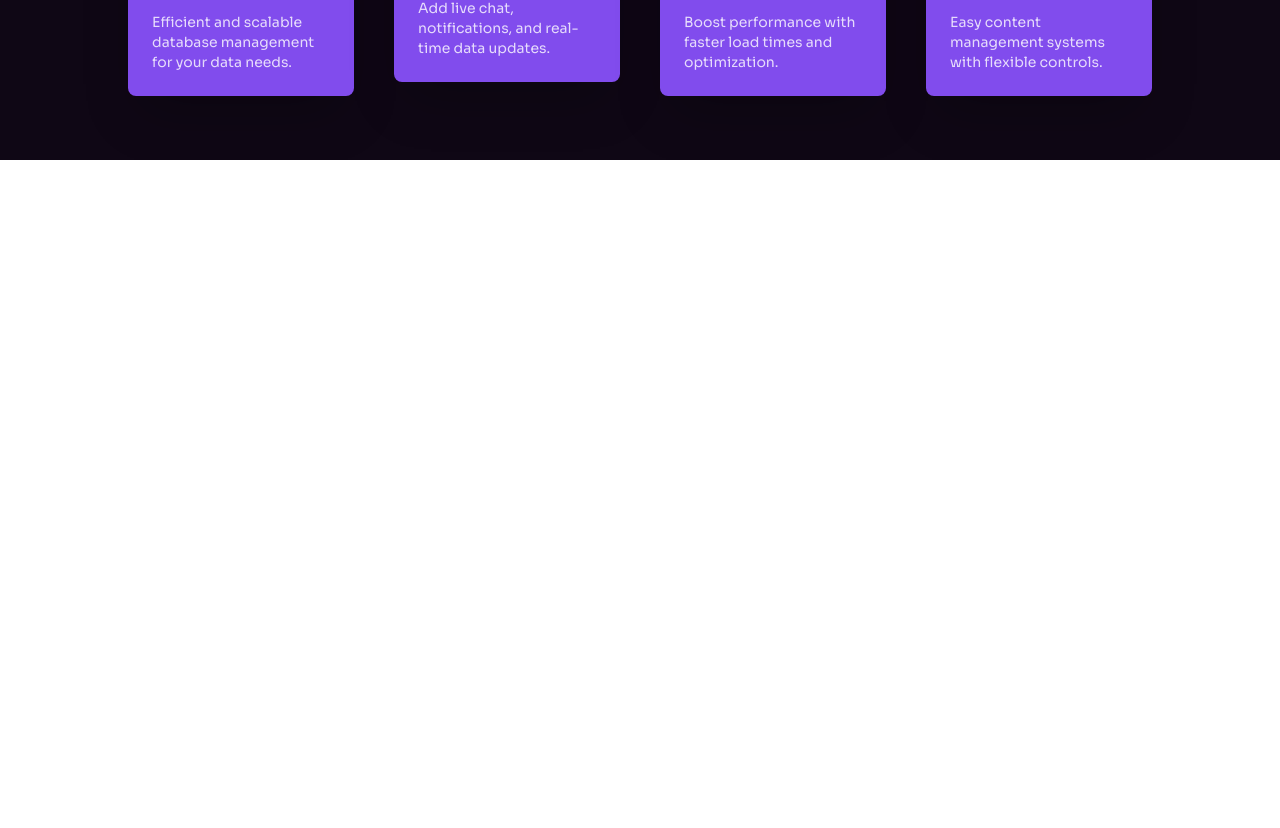
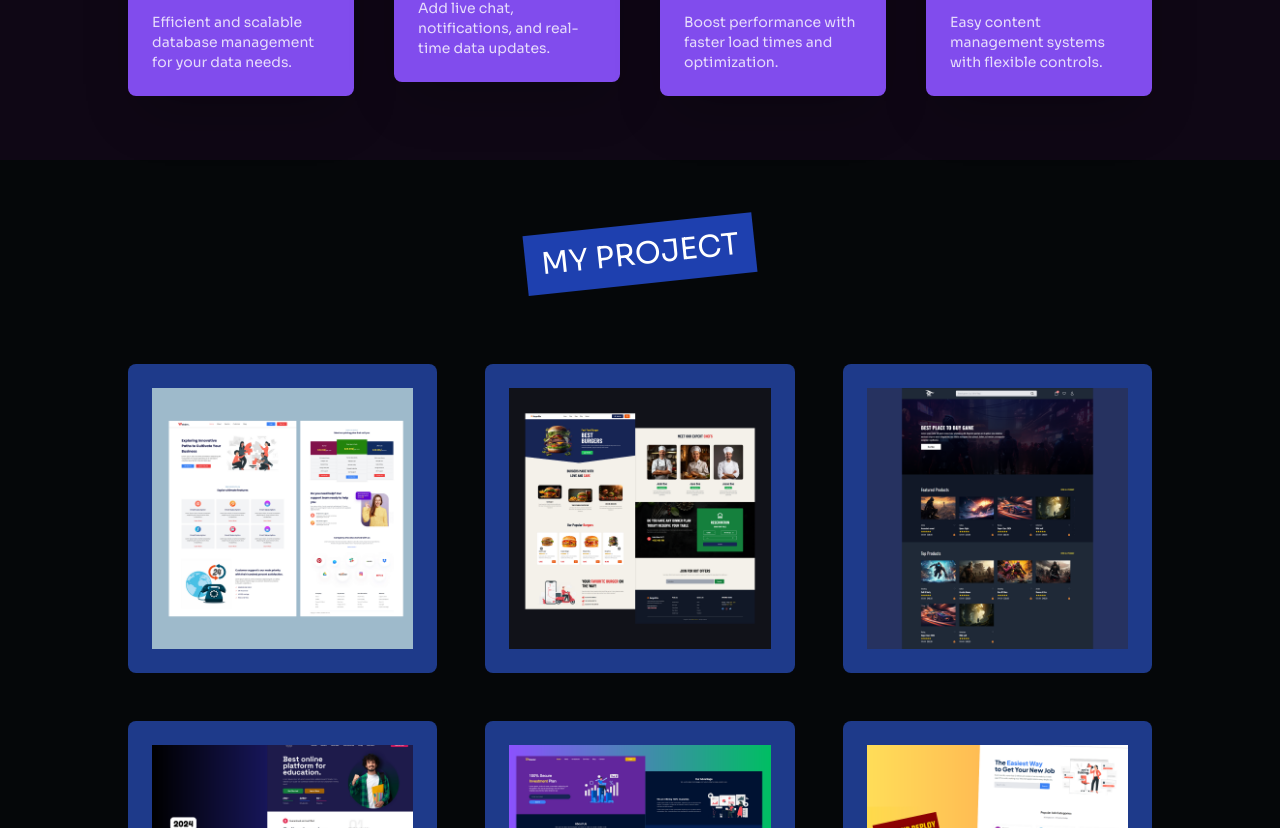
Before and after one commit to programmerrabbani01/webDev-portfolio, a Next.js app: page / in a window 1280 px wide. Shown: the part 2152-2980 px from the top of the page. Before the commit the page ends 2312 px from the top, so only its background shows below. Built offline with nearby package versions, Linux system fonts and the light colour scheme.

Commit message:
Project Section Done

```diff
--- a/components/Home/Home.tsx
+++ b/components/Home/Home.tsx
@@ -2,6 +2,7 @@ import React from "react";
 import Hero from "./Hero/Hero.tsx";
 import About from "./About/About.tsx";
 import Services from "./Services/Services.tsx";
+import Project from "./Project/Project.tsx";
 
 export default function Home() {
   return (
@@ -10,6 +11,7 @@ export default function Home() {
         <Hero />
         <About />
         <Services />
+        <Project />
       </div>
     </>
   );
--- /dev/null
+++ b/components/Home/Project/Project.tsx
@@ -0,0 +1,37 @@
+import SectionHeading from "@/components/Helper/SectionHeading.tsx";
+import { projectData } from "@/Data/data.ts";
+import Image from "next/image";
+import Link from "next/link";
+import React from "react";
+
+export default function Project() {
+  return (
+    <>
+      <div className="pt-16 pb-16 bg-[#050709]">
+        {/* section heading */}
+        <SectionHeading>My Project</SectionHeading>
+        {/* content */}
+        <div className="w-4/5 grid grid-cols-1 md:grid-cols-2 lg:grid-cols-3 gap-12 items-center mx-auto mt-20">
+          {projectData.map((projects) => {
+            return (
+              <div
+                className="bg-blue-900 p-6 rounded-lg hover:scale-105 transition-all duration-300"
+                key={projects.id}
+              >
+                <Link href={projects.url}>
+                  <Image
+                    src={projects.image}
+                    alt="project"
+                    width={300}
+                    height={200}
+                    className="w-full"
+                  />
+                </Link>
+              </div>
+            );
+          })}
+        </div>
+      </div>
+    </>
+  );
+}
```
